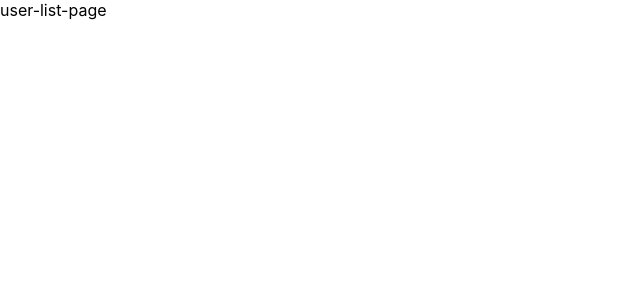
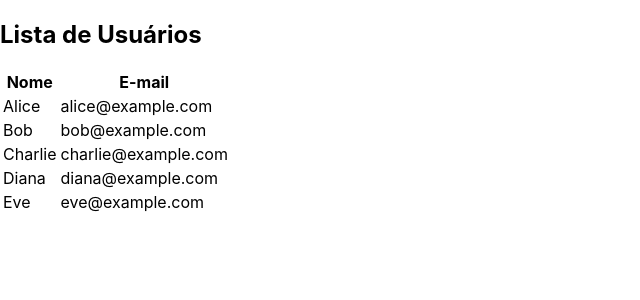
Before and after one commit to VictorSalome/Teste-Front-Taqtile, a React (Create React App) app: page /user-list-page in a window 1280 px wide. Shown: the top 300 px of the page, without its empty margins (0-640 px from the left). Built offline with nearby package versions, Linux system fonts and the light colour scheme.

Commit message:
feat: user list created

```diff
--- a/src/pages/login-page.tsx
+++ b/src/pages/login-page.tsx
@@ -3,6 +3,7 @@ import { IValidationLogin } from '../interfaces/interface-login';
 import { validateEmail, validatePassword } from '../utils/validate-login';
 import { ApolloError, useMutation } from '@apollo/client';
 import { LOGIN_MUTATION } from '../graphql/query';
+import { useNavigate } from 'react-router-dom';
 
 export const LoginPage = () => {
   const [email, setEmail] = useState<string>('');
@@ -14,12 +15,14 @@ export const LoginPage = () => {
   const [serverError, setServerError] = useState<string>('');
   console.log(serverError);
   const [loading, setLoading] = useState<boolean>(false);
+  const navigate = useNavigate();
 
   const [login] = useMutation(LOGIN_MUTATION, {
     onCompleted: (data) => {
       localStorage.setItem('token', data.login.token);
       console.log('Login Successful', data);
       setLoading(false);
+      navigate('/user-list-page');
     },
     onError: (error: ApolloError) => {
       if (error.graphQLErrors.length > 0) {
--- a/src/pages/user-list-page.tsx
+++ b/src/pages/user-list-page.tsx
@@ -1,3 +1,30 @@
 export const UserListPage = () => {
-  return <div>user-list-page</div>;
+  const users = [
+    { id: 1, name: 'Alice', email: 'alice@example.com' },
+    { id: 2, name: 'Bob', email: 'bob@example.com' },
+    { id: 3, name: 'Charlie', email: 'charlie@example.com' },
+    { id: 4, name: 'Diana', email: 'diana@example.com' },
+    { id: 5, name: 'Eve', email: 'eve@example.com' },
+  ];
+  return (
+    <>
+      <h2>Lista de Usuários</h2>
+      <table className='table table-striped'>
+        <thead>
+          <tr>
+            <th>Nome</th>
+            <th>E-mail</th>
+          </tr>
+        </thead>
+        <tbody>
+          {users.map((user) => (
+            <tr key={user.id} className='table-primary'>
+              <td>{user.name}</td>
+              <td>{user.email}</td>
+            </tr>
+          ))}
+        </tbody>
+      </table>
+    </>
+  );
 };
```
